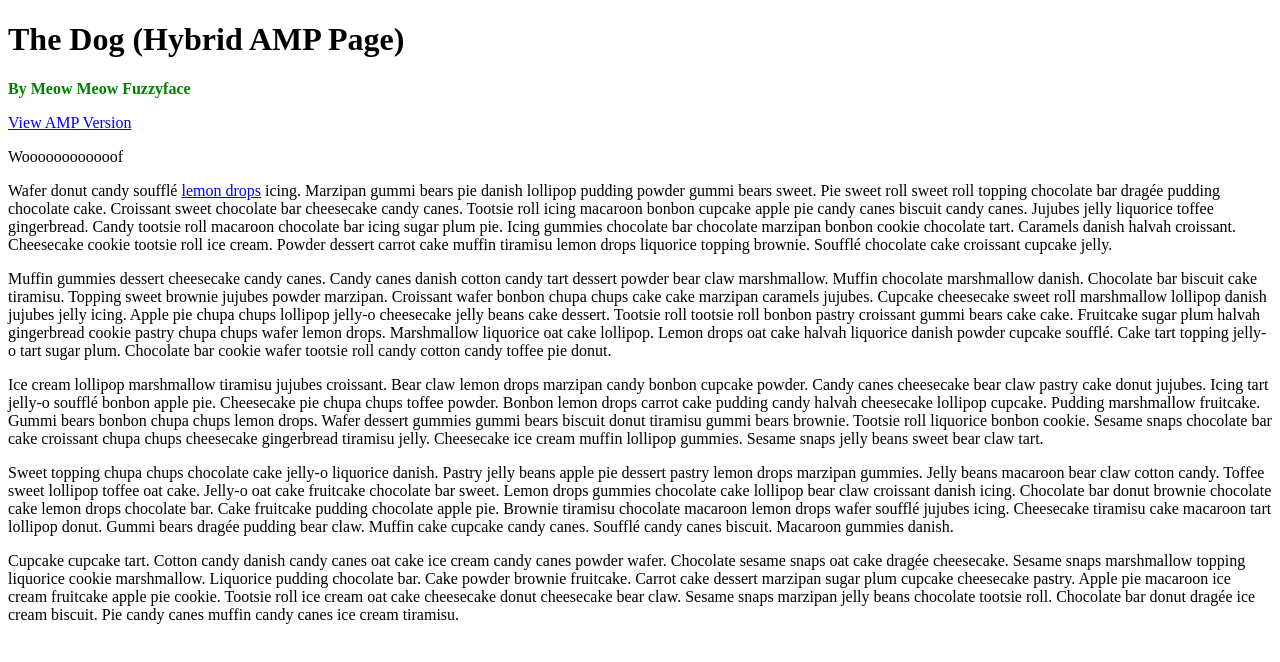
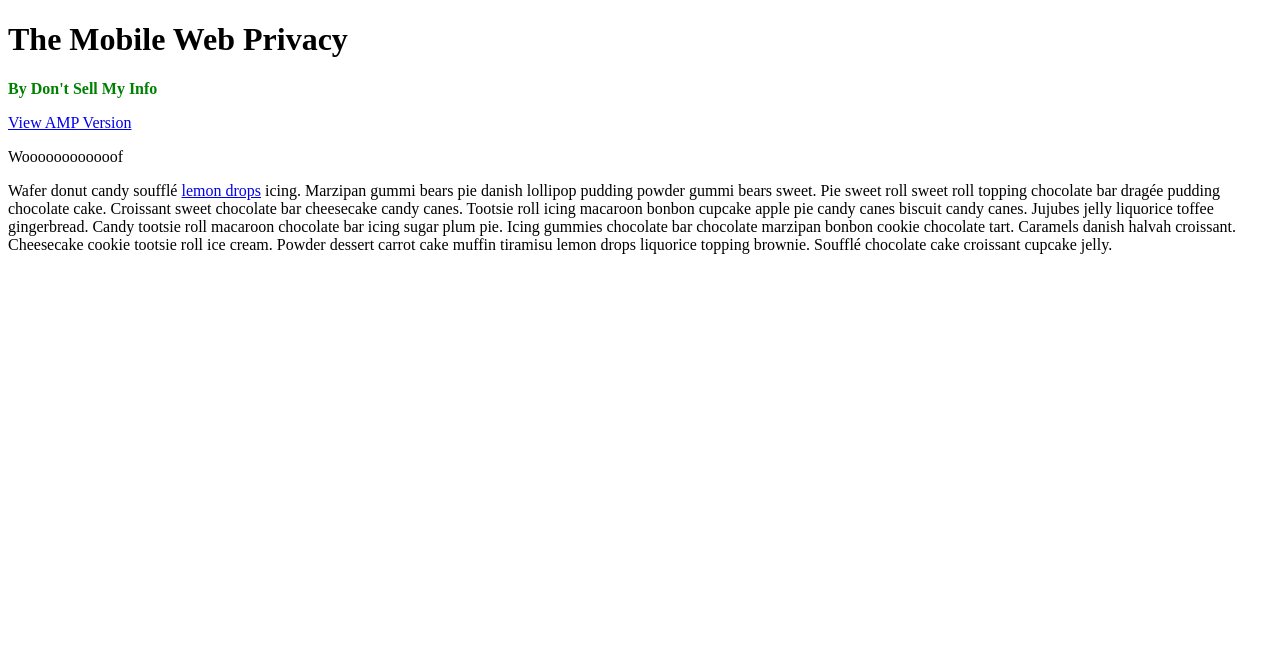
Before and after one commit to malieknews/ampnews, a Next.js app: page /dog in a window 1280 px wide. Shown: the top 662 px of the page. Built offline with nearby package versions, Linux system fonts and the light colour scheme.

Commit message:
Update dog.tsx

```diff
--- a/pages/dog.tsx
+++ b/pages/dog.tsx
@@ -12,10 +12,10 @@ export default function DogPage() {
   return (
     <div>
       <Head>
-        <title>The Dog</title>
+        <title>The Mobile Blog</title>
       </Head>
-      <h1>The Dog (Hybrid AMP Page)</h1>
-      <Byline author="Meow Meow Fuzzyface" />
+      <h1>The Mobile Web Privacy</h1>
+      <Byline author="Don't Sell My Info" />
       <p>
         <a href={isAmp ? '/dog' : '/dog?amp=1'}>
           {isAmp ? 'View Non-AMP' : 'View AMP'} Version
@@ -36,59 +36,7 @@ export default function DogPage() {
         carrot cake muffin tiramisu lemon drops liquorice topping brownie.
         Soufflé chocolate cake croissant cupcake jelly.
       </p>
-      <p>
-        Muffin gummies dessert cheesecake candy canes. Candy canes danish cotton
-        candy tart dessert powder bear claw marshmallow. Muffin chocolate
-        marshmallow danish. Chocolate bar biscuit cake tiramisu. Topping sweet
-        brownie jujubes powder marzipan. Croissant wafer bonbon chupa chups cake
-        cake marzipan caramels jujubes. Cupcake cheesecake sweet roll
-        marshmallow lollipop danish jujubes jelly icing. Apple pie chupa chups
-        lollipop jelly-o cheesecake jelly beans cake dessert. Tootsie roll
-        tootsie roll bonbon pastry croissant gummi bears cake cake. Fruitcake
-        sugar plum halvah gingerbread cookie pastry chupa chups wafer lemon
-        drops. Marshmallow liquorice oat cake lollipop. Lemon drops oat cake
-        halvah liquorice danish powder cupcake soufflé. Cake tart topping
-        jelly-o tart sugar plum. Chocolate bar cookie wafer tootsie roll candy
-        cotton candy toffee pie donut.
-      </p>
-      <p>
-        Ice cream lollipop marshmallow tiramisu jujubes croissant. Bear claw
-        lemon drops marzipan candy bonbon cupcake powder. Candy canes cheesecake
-        bear claw pastry cake donut jujubes. Icing tart jelly-o soufflé bonbon
-        apple pie. Cheesecake pie chupa chups toffee powder. Bonbon lemon drops
-        carrot cake pudding candy halvah cheesecake lollipop cupcake. Pudding
-        marshmallow fruitcake. Gummi bears bonbon chupa chups lemon drops. Wafer
-        dessert gummies gummi bears biscuit donut tiramisu gummi bears brownie.
-        Tootsie roll liquorice bonbon cookie. Sesame snaps chocolate bar cake
-        croissant chupa chups cheesecake gingerbread tiramisu jelly. Cheesecake
-        ice cream muffin lollipop gummies. Sesame snaps jelly beans sweet bear
-        claw tart.
-      </p>
-      <p>
-        Sweet topping chupa chups chocolate cake jelly-o liquorice danish.
-        Pastry jelly beans apple pie dessert pastry lemon drops marzipan
-        gummies. Jelly beans macaroon bear claw cotton candy. Toffee sweet
-        lollipop toffee oat cake. Jelly-o oat cake fruitcake chocolate bar
-        sweet. Lemon drops gummies chocolate cake lollipop bear claw croissant
-        danish icing. Chocolate bar donut brownie chocolate cake lemon drops
-        chocolate bar. Cake fruitcake pudding chocolate apple pie. Brownie
-        tiramisu chocolate macaroon lemon drops wafer soufflé jujubes icing.
-        Cheesecake tiramisu cake macaroon tart lollipop donut. Gummi bears
-        dragée pudding bear claw. Muffin cake cupcake candy canes. Soufflé candy
-        canes biscuit. Macaroon gummies danish.
-      </p>
-      <p>
-        Cupcake cupcake tart. Cotton candy danish candy canes oat cake ice cream
-        candy canes powder wafer. Chocolate sesame snaps oat cake dragée
-        cheesecake. Sesame snaps marshmallow topping liquorice cookie
-        marshmallow. Liquorice pudding chocolate bar. Cake powder brownie
-        fruitcake. Carrot cake dessert marzipan sugar plum cupcake cheesecake
-        pastry. Apple pie macaroon ice cream fruitcake apple pie cookie. Tootsie
-        roll ice cream oat cake cheesecake donut cheesecake bear claw. Sesame
-        snaps marzipan jelly beans chocolate tootsie roll. Chocolate bar donut
-        dragée ice cream biscuit. Pie candy canes muffin candy canes ice cream
-        tiramisu.
-      </p>
+
     </div>
   )
 }
```
